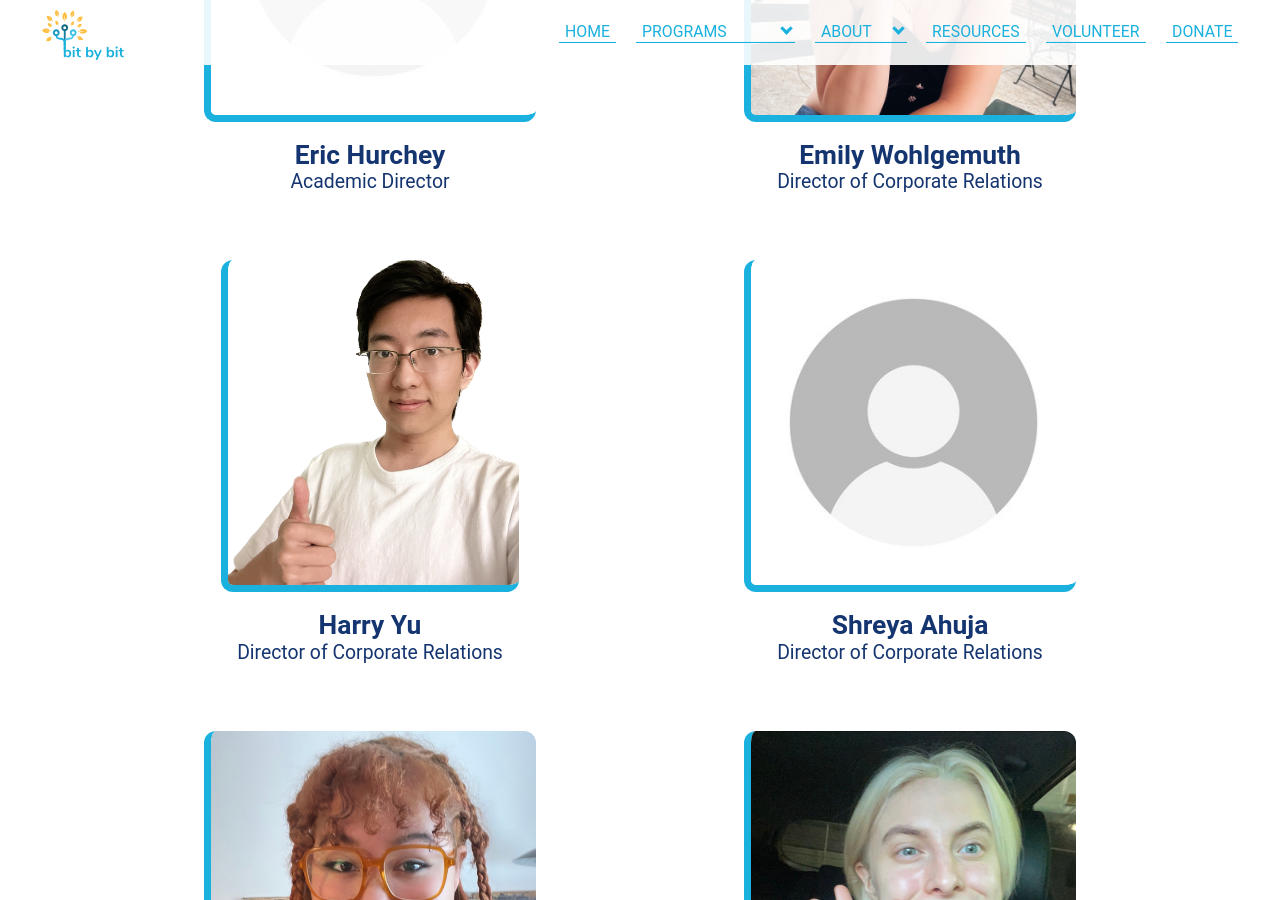
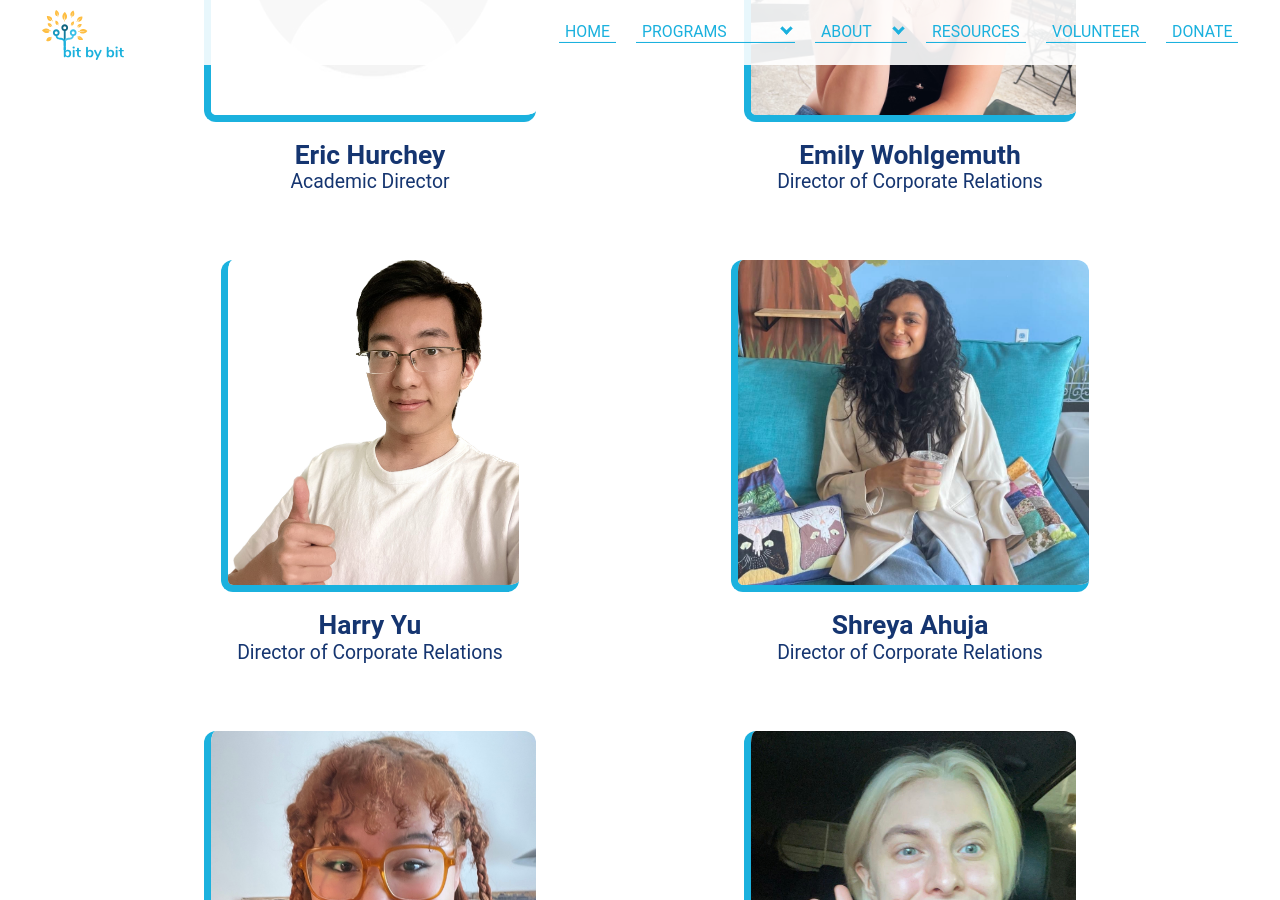
Before and after one commit to bit-by-bit-coding/bxb-website, a Jekyll site: the page built from ourteam.html, in a window 1280 px wide and 900 px high, scrolled down 1637 px. Built offline with Jekyll 4.4.1, drawn with Linux system fonts in a browser that asks for light colours; nearby versions of some CDN libraries; some web fonts are replaced.

Commit message:
updated ourteam.html

```diff
--- a/ourteam.html
+++ b/ourteam.html
@@ -55,7 +55,7 @@
     </p>
   </span>
   <span class="instructors-item" id="lead">
-    <img class="blue-border" src="./imgs/Our Team Photos/BlankSquare.jpg">
+    <img class="blue-border" src="./imgs/Our Team Photos/ShreyaSquare.jpg">
     <strong>Shreya Ahuja</strong>
     <p class="title">
       Director of Corporate Relations
```
Also changed, not shown: imgs/Our Team Photos/ShreyaSquare.jpg (added).
